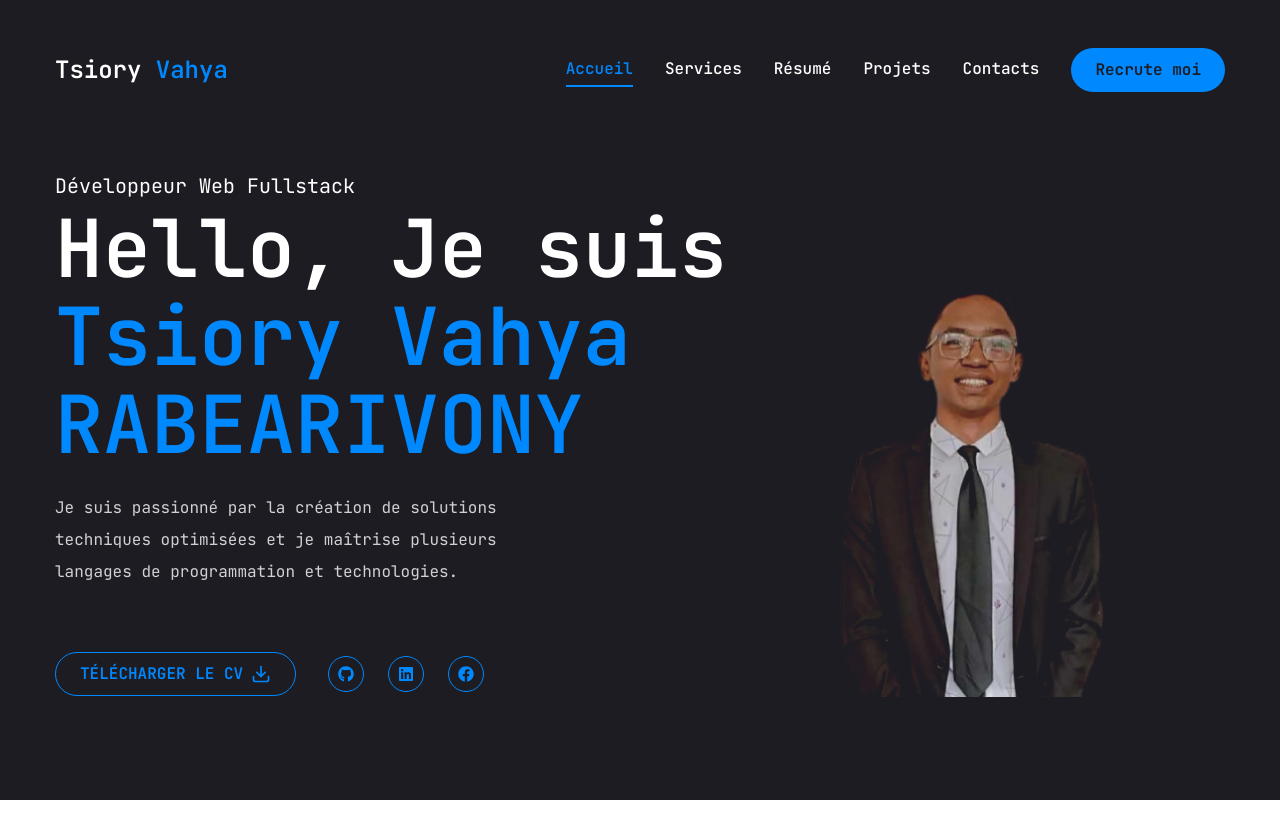
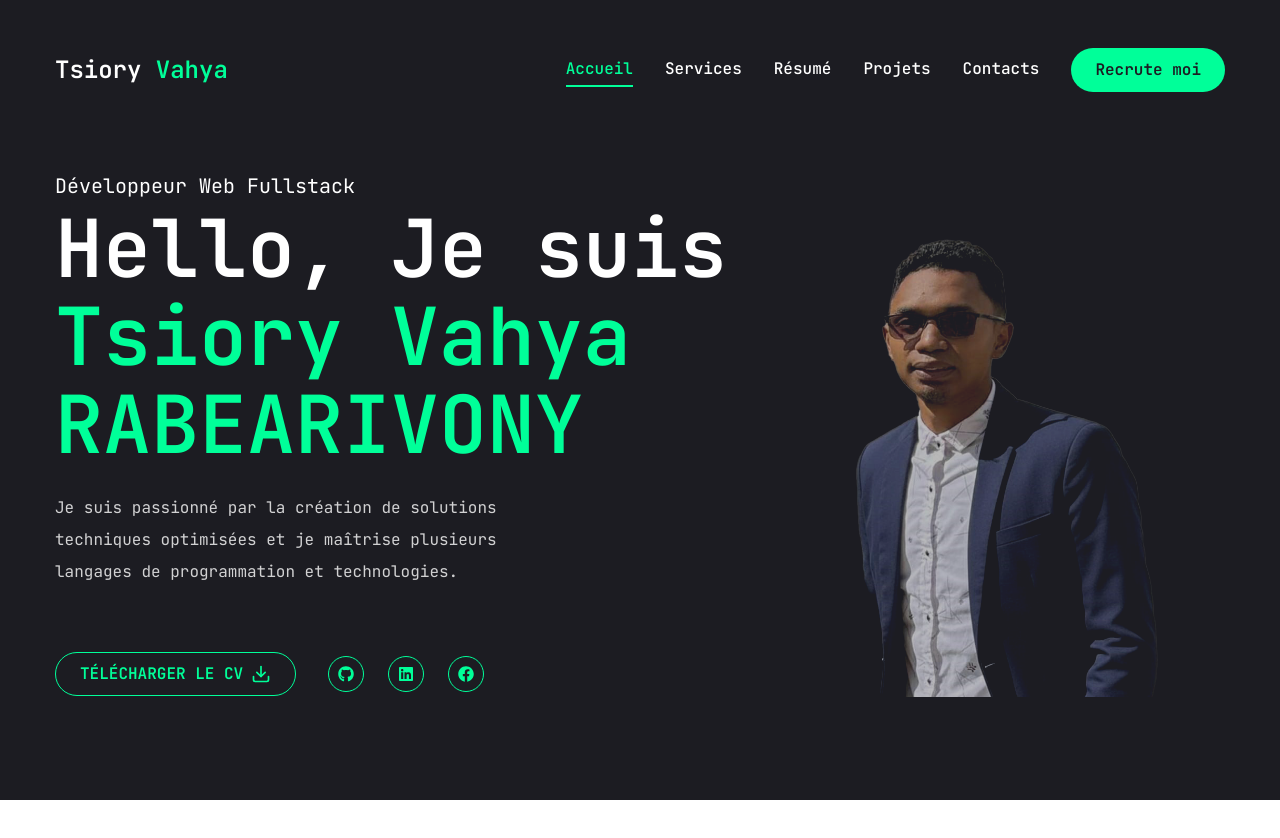
Before and after one commit to TsioryVahya/Tsiory_portofolio, a Next.js app: page / in a window 1280 px wide. Shown: the top 838 px of the page. Built offline with nearby package versions, Linux system fonts and the light colour scheme.

Commit message:
Update color and photo

```diff
--- a/app/globals.css
+++ b/app/globals.css
@@ -31,7 +31,7 @@ body {
     -webkit-text-stroke: 1px #ffff;
   }
   .text-outline-hover{
-    -webkit-text-stroke: 1px #0088ff;
+    -webkit-text-stroke: 1px #00ff99;
   }
 
 }
--- a/components/Photo.jsx
+++ b/components/Photo.jsx
@@ -24,12 +24,12 @@ const Photo = () => {
                 xl:h-[498px] mix-blend-lighten
             ">
                 <Image
-                src="/assets/photos.png"
+                src="/assets/sariko.png"
                 priority
                 quality={100}
                 fill
                 alt="ma photo"
-                className="objet-contain"/>
+                className="object-contain"/>
             </motion.div>
         </motion.div>
     </div>;
--- a/tailwind.config.js
+++ b/tailwind.config.js
@@ -54,8 +54,8 @@ module.exports = {
 			foreground: 'hsl(var(--muted-foreground))',
 		  },
 		  accent: {
-			DEFAULT: '#0088ff',
-			hover: '#ffff',
+			DEFAULT: '#00ff99',
+			hover: '#00e187',
 			foreground: 'hsl(var(--accent-foreground))',
 		  },
 		  destructive: {
```
Also changed, not shown: public/assets/me.png (added), public/assets/sariko.png (added).
